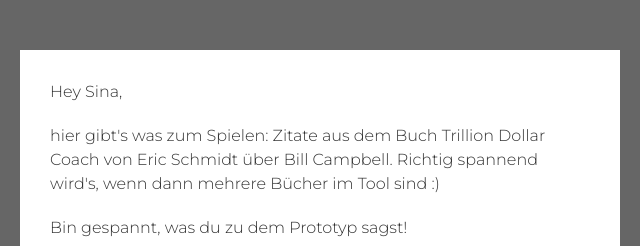
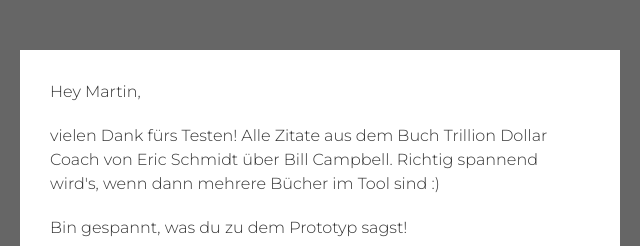
Before and after one commit to fwittel/Polygraph_PoC, a website built with webpack: page dist/Sina/index.html in a window 1280 px wide. Shown: the top 246 px of the page, 320-960 px from the left. Built offline with nearby package versions, Linux system fonts and the light colour scheme.

Commit message:
Changed to Martin

```diff
--- a/dist/Sina/index.html
+++ b/dist/Sina/index.html
@@ -47,8 +47,8 @@
 
             <div class="uk-modal-body" uk-overflow-auto>
 
-                <p>Hey Sina,</p>
-                <p>hier gibt's was zum Spielen: Zitate aus dem Buch <a href="https://www.trilliondollarcoach.com" target="_blank">Trillion Dollar Coach</a> von Eric Schmidt über Bill Campbell. Richtig spannend wird's, wenn dann mehrere Bücher im Tool sind :)</p>
+                <p>Hey Martin,</p>
+                <p>vielen Dank fürs Testen! Alle Zitate aus dem Buch <a href="https://www.trilliondollarcoach.com" target="_blank">Trillion Dollar Coach</a> von Eric Schmidt über Bill Campbell. Richtig spannend wird's, wenn dann mehrere Bücher im Tool sind :)</p>
                 <p>Bin gespannt, was du zu dem Prototyp sagst!</p>
                 <p>Lg,<br>   Fabian</p>
                 <p>P.S.: Funktioniert am besten in Chrome, bisher nur am Laptop, nicht am Handy.</p>
```
Also changed, not shown: 2 other files.
